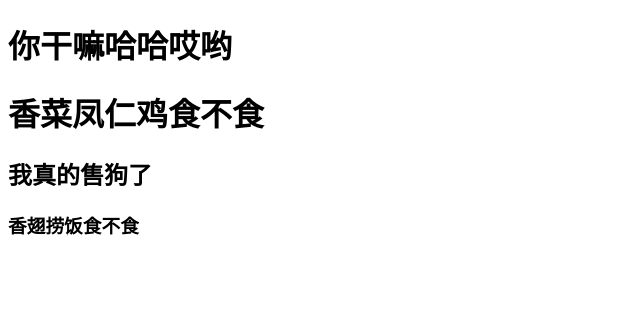
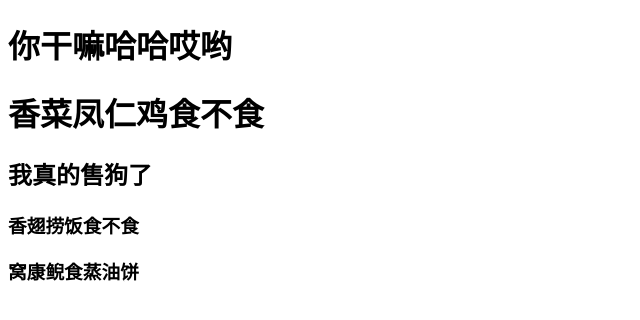
Before and after one commit to dcx23293/dcx23293.github.io, a plain HTML site: page index.html in a window 1280 px wide. Shown: the whole page, without its empty margins (0-640 px from the left). Drawn offline with Linux system fonts and the light colour scheme.

Commit message:
纯鹿人

```diff
--- a/index.html
+++ b/index.html
@@ -11,5 +11,6 @@
     <h1>香菜凤仁鸡食不食</h1>
     <h2>我真的售狗了</h2>
     <h3>香翅捞饭食不食</h3>
+    <h3>窝康鲵食蒸油饼</h3>
 </body>
 </html>
```
